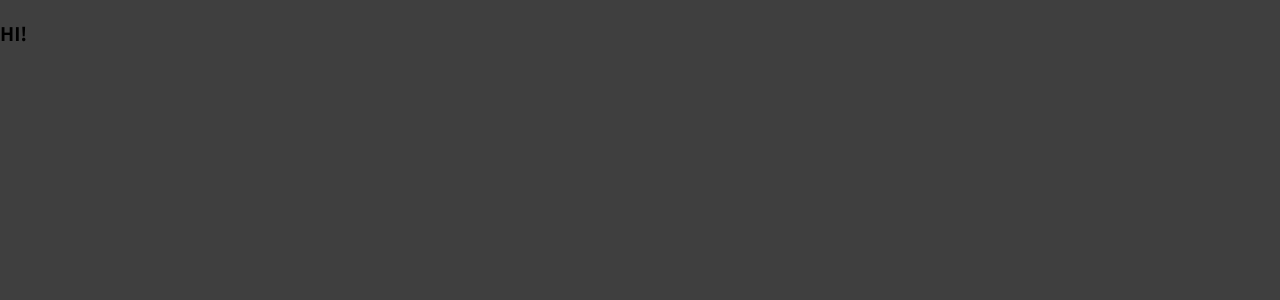
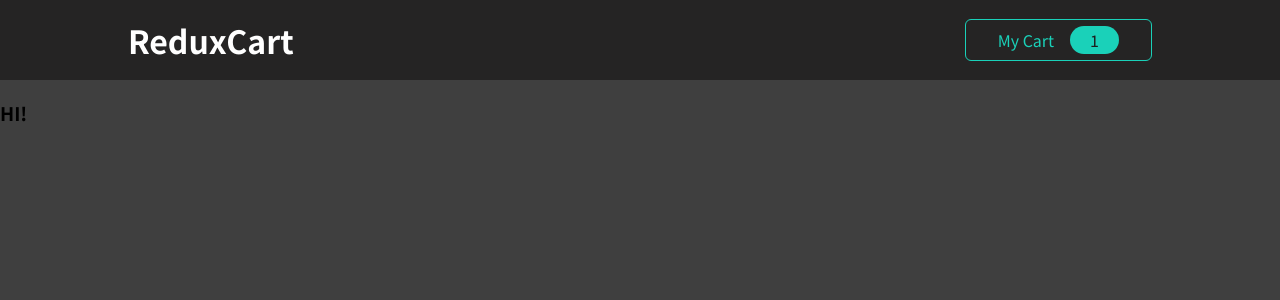
Before and after one commit to calculus0129/react-project-7, a Next.js app: page / in a window 1280 px wide. Shown: the top 300 px of the page. Built offline with nearby package versions, Linux system fonts and the light colour scheme.

Commit message:
feat: add header element to the site

```diff
--- a/app/layout.tsx
+++ b/app/layout.tsx
@@ -1,6 +1,7 @@
 import type { Metadata } from "next";
 import type { Viewport } from "next";
 import "./globals.css";
+import MainHeader from "@/components/MainHeader";
 
 // const geistSans = Geist({
 //   variable: "--font-geist-sans",
@@ -46,7 +47,12 @@ export default function RootLayout({
 }>) {
   return (
     <html lang="en">
-      <body>{children}</body>
+      <body>
+        {/* In HTML, <header> cannot be a child of <html>.
+      This will cause a hydration error. */}
+        <MainHeader />
+        {children}
+      </body>
     </html>
   );
 }
--- /dev/null
+++ b/components/MainHeader/CartButton.module.css
@@ -0,0 +1,22 @@
+.button {
+  background-color: transparent;
+  border-color: #1ad1b9;
+  color: #1ad1b9;
+}
+
+.button:hover,
+.button:active {
+  color: white;
+}
+
+.button span {
+  margin: 0 0.5rem;
+}
+
+.badge {
+  /* This colors a 'span' element as a 'badge'! */
+  background-color: #1ad1b9;
+  border-radius: 30px;
+  padding: 0.15rem 1.25rem;
+  color: #1d1d1d;
+}
--- /dev/null
+++ b/components/MainHeader/CartButton.tsx
@@ -0,0 +1,12 @@
+import classes from "./CartButton.module.css";
+
+const CartButton: React.FC = () => {
+  return (
+    <button className={classes.button}>
+      <span>My Cart</span>
+      <span className={classes.badge}>1</span>
+    </button>
+  );
+};
+
+export default CartButton;
--- /dev/null
+++ b/components/MainHeader/MainHeader.module.css
@@ -0,0 +1,17 @@
+.header {
+  width: 100%;
+  height: 5rem;
+  padding: 0 10%;
+  display: flex;
+  align-items: center;
+  justify-content: space-between;
+  background-color: #252424;
+  & h1 {
+    color: white;
+  }
+  & ul {
+    list-style: none;
+    margin: 0;
+    padding: 0;
+  }
+}
--- /dev/null
+++ b/components/MainHeader/index.tsx
@@ -0,0 +1,19 @@
+import CartButton from "./CartButton";
+import classes from "./MainHeader.module.css";
+
+const MainHeader: React.FC = (props) => {
+  return (
+    <header className={classes.header}>
+      <h1>ReduxCart</h1>
+      <nav>
+        <ul>
+          <li>
+            <CartButton />
+          </li>
+        </ul>
+      </nav>
+    </header>
+  );
+};
+
+export default MainHeader;
```
